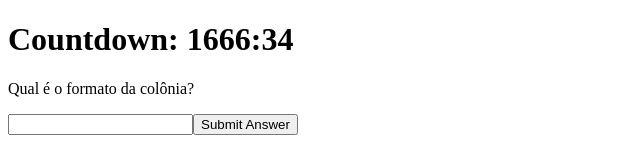
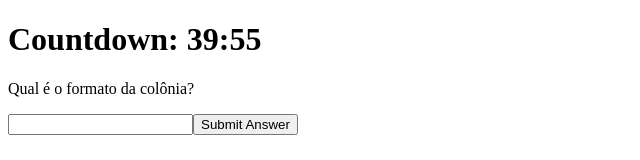
Before and after one commit to marcellolee03/lab-enigma, a React (Vite) app: page / in a window 1280 px wide. Shown: the top 160 px of the page, without its empty margins (0-640 px from the left). Built offline with nearby package versions, Linux system fonts and the light colour scheme.

Commit message:
puzzle page

```diff
--- a/src/App.tsx
+++ b/src/App.tsx
@@ -1,38 +1,12 @@
-import CountdownTimer from "./components/CountdownTimer"
-import { CheckAnswerDisplay } from "./components/puzzleDisplays/CheckAnswerDisplay"
-import { OpenPuzzleDisplay } from "./components/puzzleDisplays/OpenAnswerDisplay"
-import { RadioAnswerDisplay } from "./components/puzzleDisplays/RadioAnswerDisplay"
-import { usePuzzleContext } from "./context/usePuzzleContext"
+import { PuzzlePage } from "./pages/PuzzlePage"
 
 
 function App() {
 
-  const { getCurrentPuzzle } = usePuzzleContext()
-  const currentPuzzle = getCurrentPuzzle()
 
-  if (currentPuzzle.answerType === "open") {
-    return (
-      <>
-        <CountdownTimer/>
-        <OpenPuzzleDisplay puzzle = {currentPuzzle} />
-      </>
-    )
-  } else {
-    if (currentPuzzle.inputType === "checkbox"){
-      return (
-        <>
-          <CheckAnswerDisplay puzzle = {currentPuzzle} />
-        </>
-      )
-    } else {
-      return (
-        <>
-          <RadioAnswerDisplay puzzle = {currentPuzzle} />
-        </>
-      )
-    }
-
-  }
+  return (
+    <PuzzlePage />
+  )
 }
 
 export default App
--- a/src/components/CountdownTimer.tsx
+++ b/src/components/CountdownTimer.tsx
@@ -1,7 +1,7 @@
 import { usePuzzleContext } from "../context/usePuzzleContext";
 
 
-function CountdownTimer() {
+export function CountdownTimer() {
   const { getRemainingTime } = usePuzzleContext()
 
   const remainingTime:number = getRemainingTime()
--- a/src/context/PuzzleContextProvider.tsx
+++ b/src/context/PuzzleContextProvider.tsx
@@ -14,7 +14,7 @@ export function PuzzleProvider({ children }: PuzzleProviderProps) {
     const currentPuzzle: Puzzle = puzzles[currentPuzzleIndex]
 
     // Timer Logic
-    const [ remainingTime, setRemainingTime ] = useState<number>(99999)
+    const [ remainingTime, setRemainingTime ] = useState<number>(40 * 60)
     useEffect(() => {
         if (remainingTime === 0) return
 
--- /dev/null
+++ b/src/pages/PuzzlePage.tsx
@@ -0,0 +1,37 @@
+import { type Puzzle } from "../models/Puzzle"
+import { CountdownTimer } from "../components/CountdownTimer"
+import { OpenPuzzleDisplay } from "../components/puzzleDisplays/OpenAnswerDisplay"
+import { usePuzzleContext } from "../context/usePuzzleContext"
+import { CheckAnswerDisplay } from "../components/puzzleDisplays/CheckAnswerDisplay"
+import { RadioAnswerDisplay } from "../components/puzzleDisplays/RadioAnswerDisplay"
+
+export function PuzzlePage(){
+    const { getCurrentPuzzle } = usePuzzleContext()
+    const currentPuzzle: Puzzle = getCurrentPuzzle()
+
+    if (currentPuzzle.answerType === "open") {
+        return (
+          <>
+            <CountdownTimer />
+            <OpenPuzzleDisplay puzzle = {currentPuzzle} />
+          </>
+        )
+      } else {
+        if (currentPuzzle.inputType === "checkbox"){
+          return (
+            <>
+              <CountdownTimer />
+              <CheckAnswerDisplay puzzle = {currentPuzzle} />
+            </>
+          )
+        } else {
+          return (
+            <>
+              <CountdownTimer />
+              <RadioAnswerDisplay puzzle = {currentPuzzle} />
+            </>
+          )
+        }
+
+    }
+}
```
Also changed, not shown: src/pages/FinalHintPage.tsx (+7 -0 lines).
